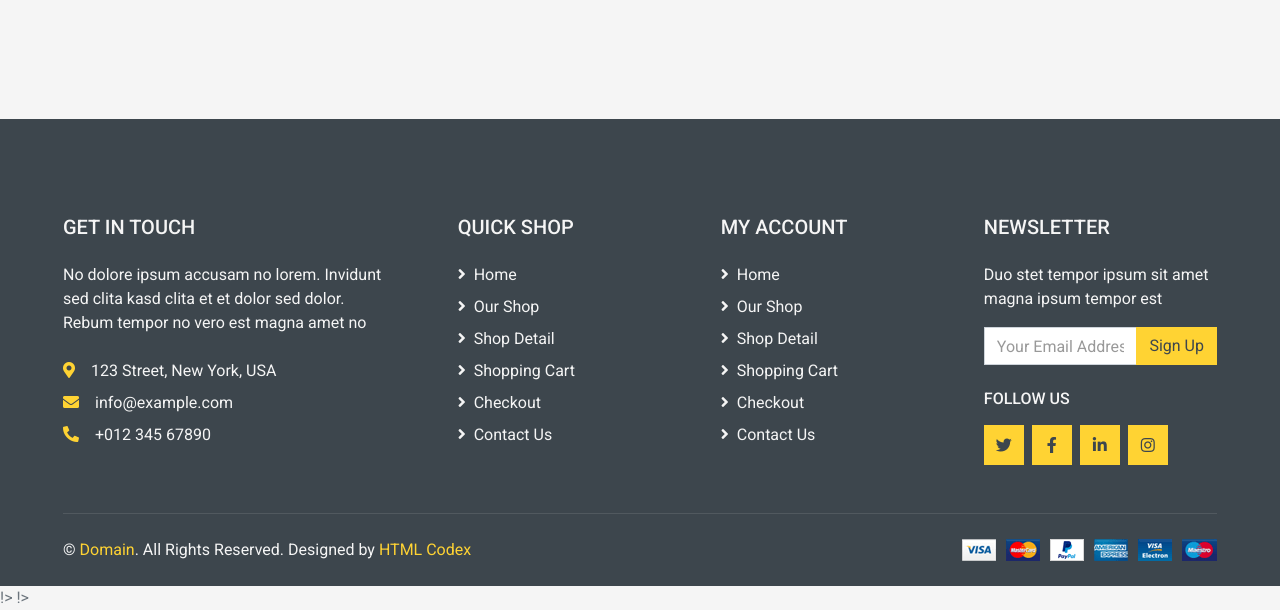
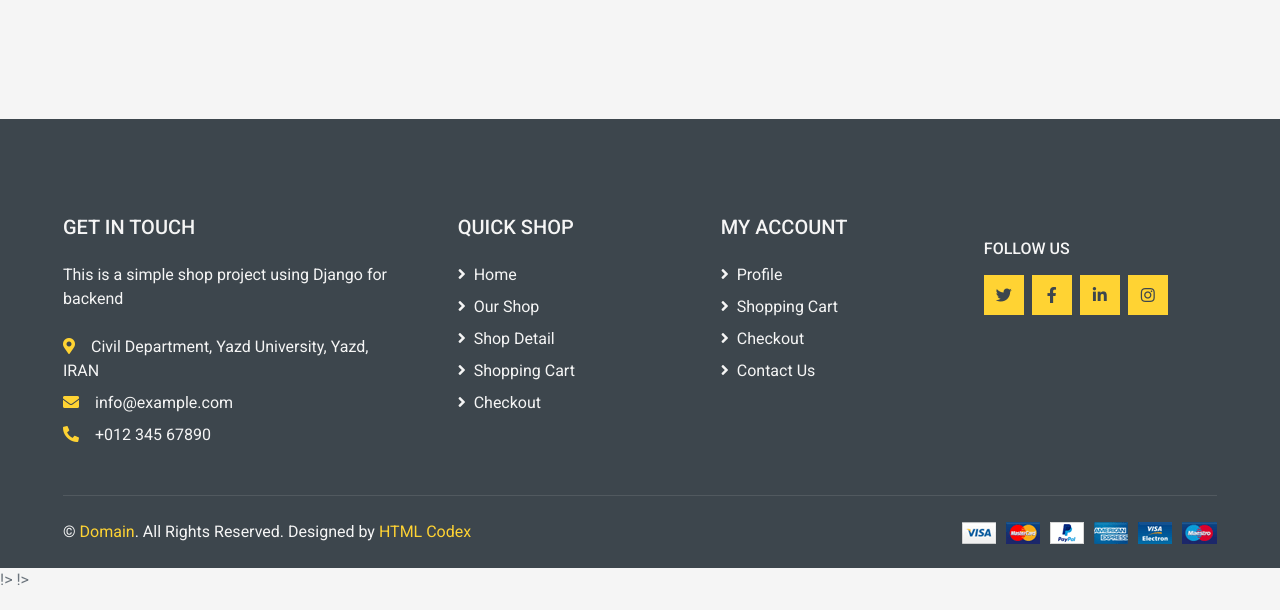
Before and after one commit to rms82/shop_test, a Django app: template templates/home/index.html in a window 1280 px wide. Shown: the part 3880-4490 px from the top of the page. After the commit the page ends 4465 px from the top, so only its background shows below. Run offline with Django 3.2, Linux system fonts and the light colour scheme; the template is opened without the code that fills it, so the values that code supplies are empty; some libraries are stand-ins or nearby versions.

Commit message:
add  some translation

```diff
--- a/cart/views.py
+++ b/cart/views.py
@@ -1,4 +1,5 @@
 from django.shortcuts import render, redirect, get_object_or_404
+from django.core.exceptions import ObjectDoesNotExist
 from django.views.generic import View, TemplateView
 from django.contrib.auth.mixins import LoginRequiredMixin
 
--- a/home/views.py
+++ b/home/views.py
@@ -9,6 +9,8 @@ class HomePage(TemplateView):
 
 def change_view(request):
     language_code = request.path[1:3]
+    redirect_path = request.get_full_path()[3:]
+    print(redirect_path)
     if language_code == 'fa':
         return redirect('/en/')
 
--- a/templates/_base.html
+++ b/templates/_base.html
@@ -38,7 +38,6 @@
         <div class="col-lg-6 d-none d-lg-block">
             <div class="d-inline-flex align-items-center h-100">
                 <a class="text-body mr-3" href="">{% trans 'About' %}</a>
-                <a class="text-body mr-3" href="">{% trans 'Contact' %}</a>
                 <a class="text-body mr-3" href="">{% trans 'Contact' %}</a>
                 <a class="text-body mr-3" href="">{% trans 'FAQs' %}</a>
             </div>
@@ -124,7 +123,7 @@
         <div class="col-lg-3 d-none d-lg-block">
             <a class="btn d-flex align-items-center justify-content-between bg-primary w-100" data-toggle="collapse"
                href="#navbar-vertical" style="height: 65px; padding: 0 30px;">
-                <h6 class="text-dark m-0"><i class="fa fa-bars mr-2"></i>Categories</h6>
+                <h6 class="text-dark m-0"><i class="fa fa-bars mr-2"></i>{% trans 'Categories' %}</h6>
                 <i class="fa fa-angle-down text-dark"></i>
             </a>
             <nav class="collapse position-absolute navbar navbar-vertical navbar-light align-items-start p-0 bg-light"
@@ -162,7 +161,7 @@
                 </button>
                 <div class="collapse navbar-collapse justify-content-between" id="navbarCollapse">
                     <div class="navbar-nav mr-auto py-0">
-                        <a href="{% url 'home' %}" class="nav-item nav-link active">{% trans "Home" %}</a>
+                        <a href="{% url 'home' %}" class="nav-item nav-link ">{% trans "Home" %}</a>
                         <a href="shop.html" class="nav-item nav-link">{% trans "Shop" %}</a>
                         <a href="detail.html" class="nav-item nav-link">{% trans "Shop Detail" %}</a>
                         <div class="nav-item dropdown">
@@ -205,49 +204,44 @@
 <div class="container-fluid bg-dark text-secondary mt-5 pt-5">
     <div class="row px-xl-5 pt-5">
         <div class="col-lg-4 col-md-12 mb-5 pr-3 pr-xl-5">
-            <h5 class="text-secondary text-uppercase mb-4">Get In Touch</h5>
-            <p class="mb-4">No dolore ipsum accusam no lorem. Invidunt sed clita kasd clita et et dolor sed dolor. Rebum
-                tempor no vero est magna amet no</p>
-            <p class="mb-2"><i class="fa fa-map-marker-alt text-primary mr-3"></i>123 Street, New York, USA</p>
+            <h5 class="text-secondary text-uppercase mb-4">{% trans 'Get In Touch' %}</h5>
+            <p class="mb-4">{% trans 'This is a simple shop project using Django for backend' %}</p>
+            <p class="mb-2"><i class="fa fa-map-marker-alt text-primary mr-3"></i>{% blocktrans %}Civil Department, Yazd University, Yazd, IRAN{% endblocktrans %}</p>
             <p class="mb-2"><i class="fa fa-envelope text-primary mr-3"></i>info@example.com</p>
             <p class="mb-0"><i class="fa fa-phone-alt text-primary mr-3"></i>+012 345 67890</p>
         </div>
         <div class="col-lg-8 col-md-12">
             <div class="row">
                 <div class="col-md-4 mb-5">
-                    <h5 class="text-secondary text-uppercase mb-4">Quick Shop</h5>
+                    <h5 class="text-secondary text-uppercase mb-4">{% trans 'Quick Shop' %}</h5>
                     <div class="d-flex flex-column justify-content-start">
-                        <a class="text-secondary mb-2" href="#"><i class="fa fa-angle-right mr-2"></i>Home</a>
-                        <a class="text-secondary mb-2" href="#"><i class="fa fa-angle-right mr-2"></i>Our Shop</a>
-                        <a class="text-secondary mb-2" href="#"><i class="fa fa-angle-right mr-2"></i>Shop Detail</a>
-                        <a class="text-secondary mb-2" href="#"><i class="fa fa-angle-right mr-2"></i>Shopping Cart</a>
-                        <a class="text-secondary mb-2" href="#"><i class="fa fa-angle-right mr-2"></i>Checkout</a>
-                        <a class="text-secondary" href="#"><i class="fa fa-angle-right mr-2"></i>Contact Us</a>
+                        <a class="text-secondary mb-2" href="{% url 'home' %}"><i
+                                class="fa fa-angle-right mr-2"></i>{% trans 'Home' %}</a>
+                        <a class="text-secondary mb-2" href="#"><i
+                                class="fa fa-angle-right mr-2"></i>{% trans 'Our Shop' %}</a>
+                        <a class="text-secondary mb-2" href="#"><i
+                                class="fa fa-angle-right mr-2"></i>{% trans 'Shop Detail' %}</a>
+                        <a class="text-secondary mb-2" href="{% url 'cart_detail' %}"><i
+                                class="fa fa-angle-right mr-2"></i>{% trans 'Shopping Cart' %}</a>
+                        <a class="text-secondary mb-2" href="{% url 'add_order' %}"><i
+                                class="fa fa-angle-right mr-2"></i>{% trans 'Checkout' %}</a>
                     </div>
                 </div>
                 <div class="col-md-4 mb-5">
-                    <h5 class="text-secondary text-uppercase mb-4">My Account</h5>
+                    <h5 class="text-secondary text-uppercase mb-4">{% trans 'My Account' %}</h5>
                     <div class="d-flex flex-column justify-content-start">
-                        <a class="text-secondary mb-2" href="#"><i class="fa fa-angle-right mr-2"></i>Home</a>
-                        <a class="text-secondary mb-2" href="#"><i class="fa fa-angle-right mr-2"></i>Our Shop</a>
-                        <a class="text-secondary mb-2" href="#"><i class="fa fa-angle-right mr-2"></i>Shop Detail</a>
-                        <a class="text-secondary mb-2" href="#"><i class="fa fa-angle-right mr-2"></i>Shopping Cart</a>
-                        <a class="text-secondary mb-2" href="#"><i class="fa fa-angle-right mr-2"></i>Checkout</a>
-                        <a class="text-secondary" href="#"><i class="fa fa-angle-right mr-2"></i>Contact Us</a>
+                        <a class="text-secondary mb-2" href="#"><i
+                                class="fa fa-angle-right mr-2"></i>{% trans 'Profile' %}</a>
+                        <a class="text-secondary mb-2" href="{% url 'cart_detail' %}"><i
+                                class="fa fa-angle-right mr-2"></i>{% trans 'Shopping Cart' %}</a>
+                        <a class="text-secondary mb-2" href="{% url 'add_order' %}"><i
+                                class="fa fa-angle-right mr-2"></i>{% trans 'Checkout' %}</a>
+                        <a class="text-secondary" href="#"><i
+                                class="fa fa-angle-right mr-2"></i>{% trans 'Contact Us' %}</a>
                     </div>
                 </div>
                 <div class="col-md-4 mb-5">
-                    <h5 class="text-secondary text-uppercase mb-4">Newsletter</h5>
-                    <p>Duo stet tempor ipsum sit amet magna ipsum tempor est</p>
-                    <form action="">
-                        <div class="input-group">
-                            <input type="text" class="form-control" placeholder="Your Email Address">
-                            <div class="input-group-append">
-                                <button class="btn btn-primary">Sign Up</button>
-                            </div>
-                        </div>
-                    </form>
-                    <h6 class="text-secondary text-uppercase mt-4 mb-3">Follow Us</h6>
+                    <h6 class="text-secondary text-uppercase mt-4 mb-3">{% trans 'Follow Us' %}</h6>
                     <div class="d-flex">
                         <a class="btn btn-primary btn-square mr-2" href="#"><i class="fab fa-twitter"></i></a>
                         <a class="btn btn-primary btn-square mr-2" href="#"><i class="fab fa-facebook-f"></i></a>
--- a/templates/home/index.html
+++ b/templates/home/index.html
@@ -1,8 +1,9 @@
 {% extends '_base.html' %}
 {% load static %}
+{% load i18n %}
 
 {% block title %}
-    MultiShop - Online Shop Website Template
+    {% trans 'MultiShop - Online Shop Website Template' %}
 {% endblock %}
 
 {% block main %}
--- a/test_shop/settings.py
+++ b/test_shop/settings.py
@@ -134,6 +134,7 @@ LOCALE_PATHS = [
     os.path.join(BASE_DIR, 'templates/accounts/locale'),
     os.path.join(BASE_DIR, 'templates/product/locale'),
     os.path.join(BASE_DIR, 'templates/cart/locale'),
+    os.path.join(BASE_DIR, 'templates/home/locale'),
 
 ]
 
```
Also changed, not shown: accounts/api/views.py (line endings or trailing spaces), templates/accounts/locale/a/LC_MESSAGES/django.po (added), templates/cart/locale/a/LC_MESSAGES/django.po (added), templates/home/locale/fa/LC_MESSAGES/django.po (added), templates/locale/fa/LC_MESSAGES/django.po, templates/product/locale/a/LC_MESSAGES/django.po (added), 2 other files.
